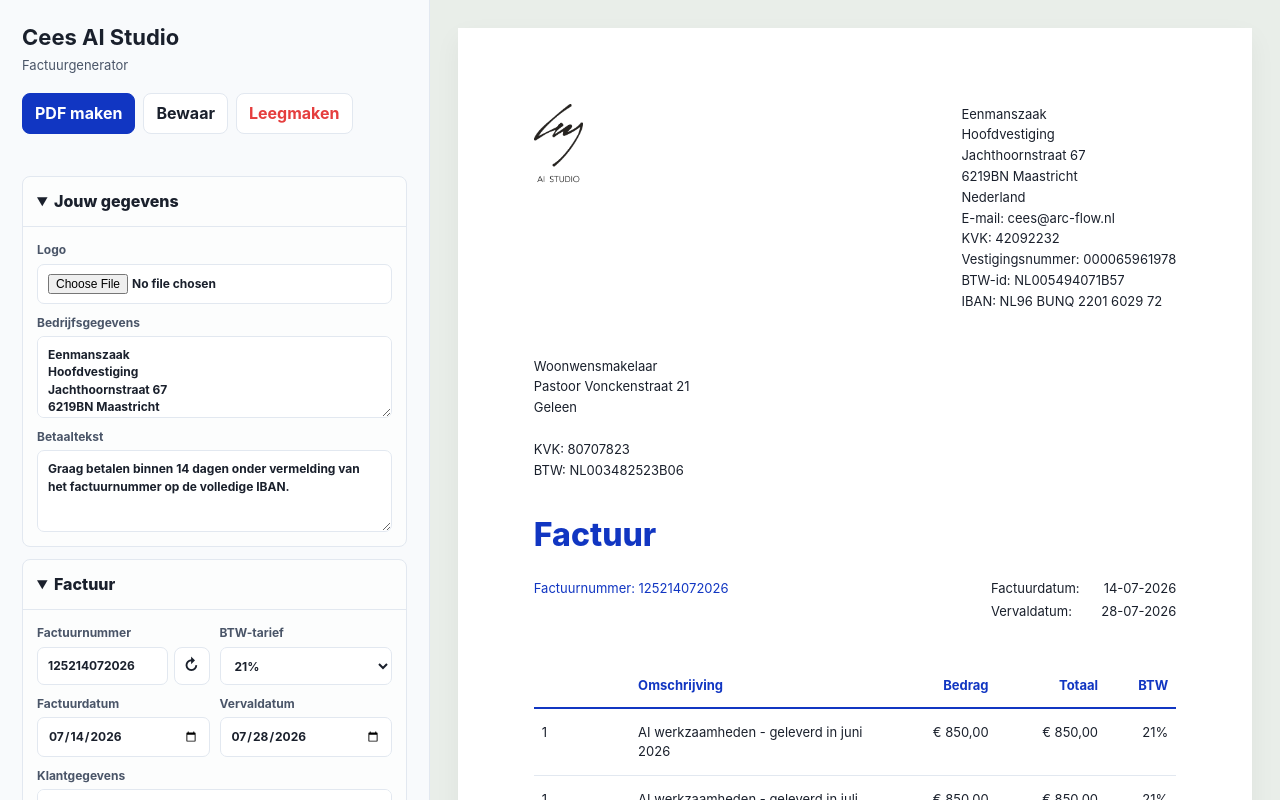
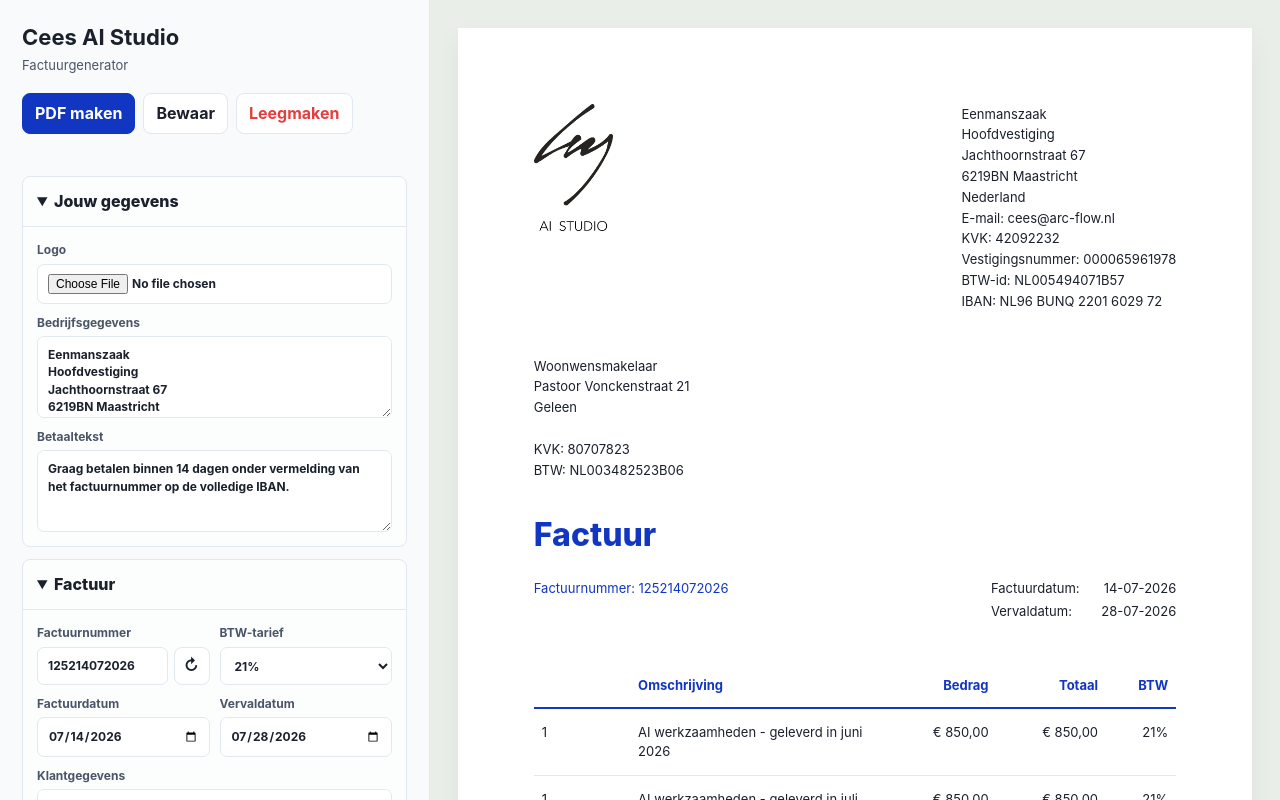
Before and after one commit to ceesoddens-bit/FactuurMaker, a plain HTML site: page index.html in a window 1280 px wide. Drawn offline with Linux system fonts and the light colour scheme.

Commit message:
Logo formaat vergroot

```diff
--- a/index.html
+++ b/index.html
@@ -199,8 +199,8 @@
     }
 
     .logo-box {
-      width: 160px;
-      height: 80px;
+      width: 260px;
+      height: 130px;
       display: flex;
       align-items: center;
       justify-content: flex-start;
```
